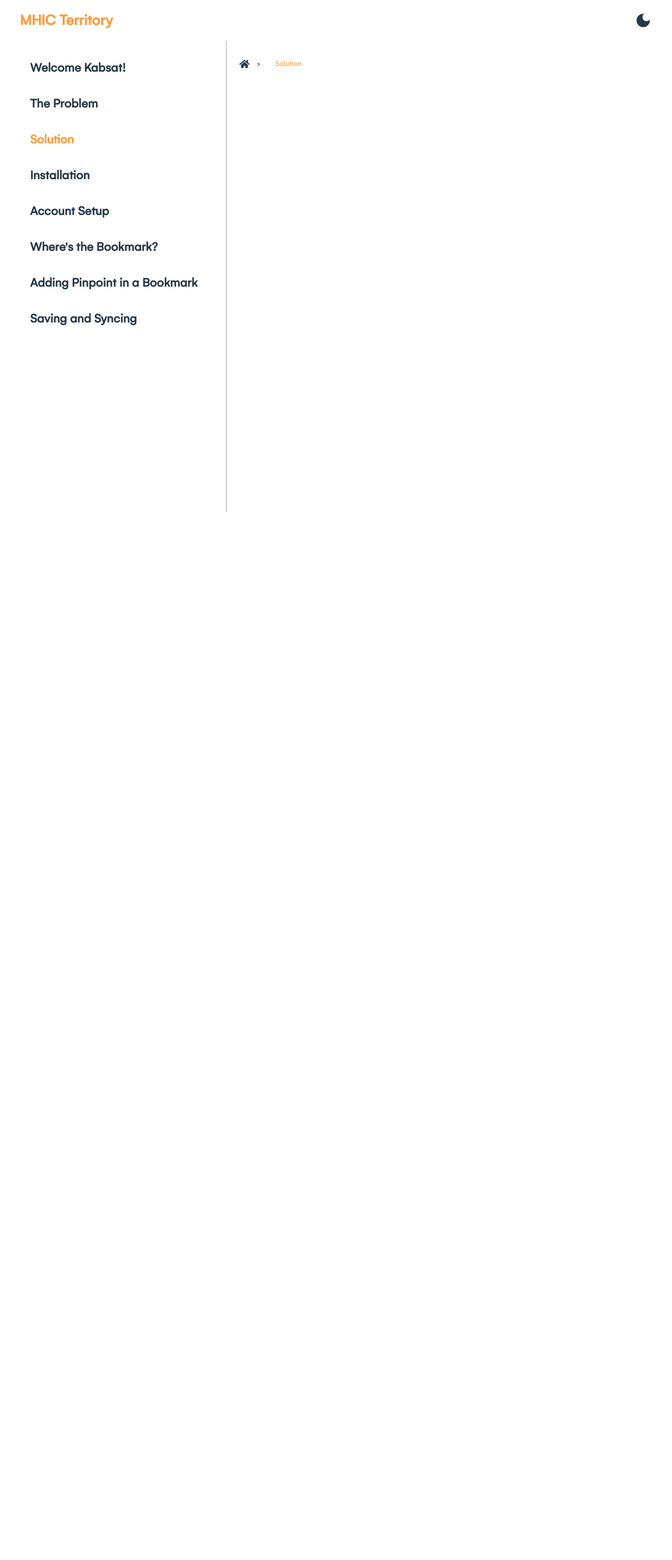
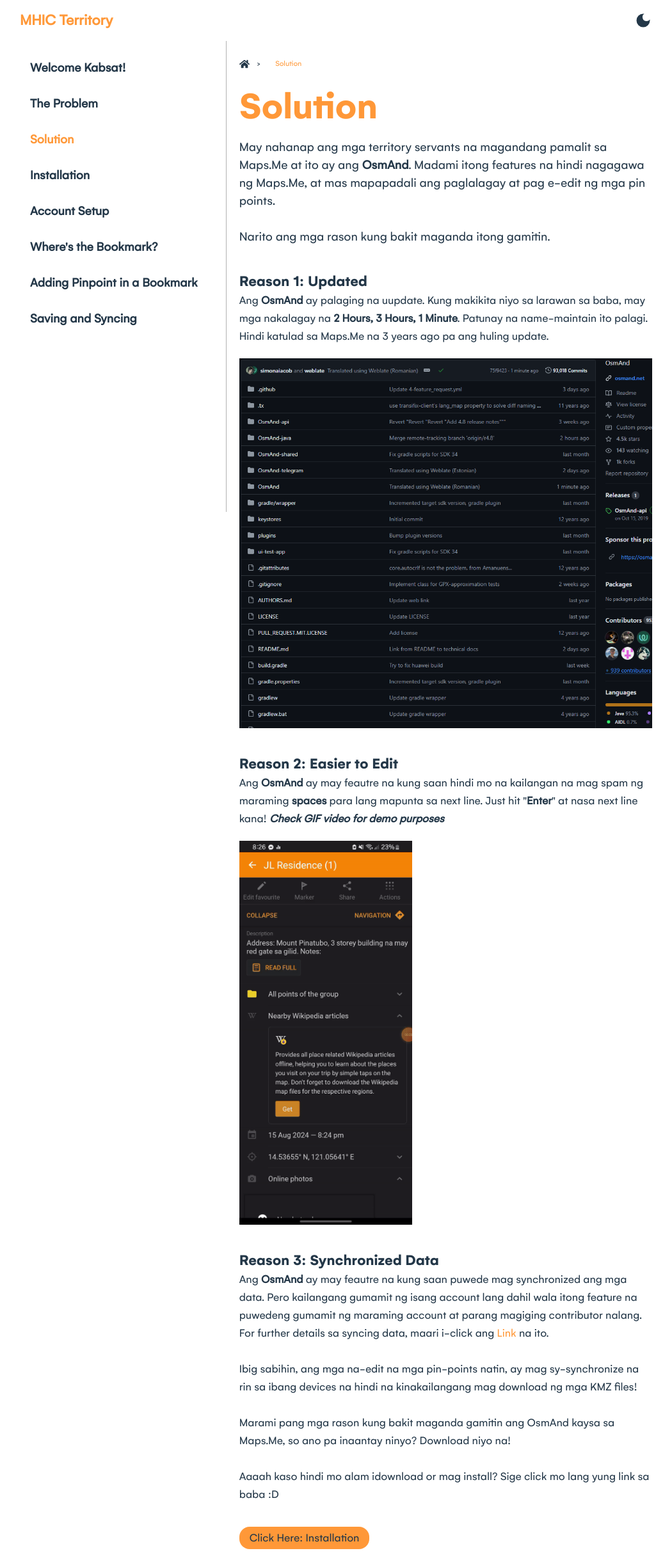
Before and after one commit to NighTzy-Godz/osmand-doc, a React (Vite) app in the folder client/: page /solution in a window 1280 px wide. Shown: the whole page at 64% size, without its empty margins (115-1165 px from the left). Before the commit the page ends 800 px from the top, so only its background shows below. Built offline with nearby package versions, Linux system fonts and the light colour scheme.

Commit message:
Added the Solution Page

```diff
--- a/client/src/pages/Solution.tsx
+++ b/client/src/pages/Solution.tsx
@@ -1,10 +1,91 @@
-import React from "react";
+import React, { useEffect } from "react";
 import CurrLocation from "../components/CurrLocation";
-
+import UPDATED from "../assets/imgs/updated.png";
+import NoSpaces from "../assets/imgs/noSpaces.gif";
+import { Link } from "react-router-dom";
 function Solution() {
+  useEffect(() => {
+    document.title = "MHIC Territory | Solution";
+  }, []);
   return (
     <div>
       <CurrLocation location="Solution" />
+
+      <h1 className="mb-5 text-mainColor text-6xl">Solution</h1>
+
+      <p className="text-textColor text-xl mb-10">
+        May nahanap ang mga territory servants na magandang pamalit sa Maps.Me
+        at ito ay ang <span className="font-semibold">OsmAnd</span>. Madami
+        itong features na hindi nagagawa ng Maps.Me, at mas mapapadali ang
+        paglalagay at pag e-edit ng mga pin points. <br /> <br />
+        Narito ang mga rason kung bakit maganda itong gamitin.
+      </p>
+
+      <div className="mb-10">
+        <h3 className="text-textColor text-2xl font-semibold">
+          Reason 1: Updated
+        </h3>
+        <p className="text-textColor text-lg mb-5">
+          Ang <span className="font-semibold">OsmAnd</span> ay palaging na
+          uupdate. Kung makikita niyo sa larawan sa baba, may mga nakalagay na{" "}
+          <span className="font-semibold">2 Hours, 3 Hours, 1 Minute</span>.
+          Patunay na name-maintain ito palagi. Hindi katulad sa Maps.Me na 3
+          years ago pa ang huling update.
+        </p>
+
+        <img src={UPDATED} alt="" />
+      </div>
+
+      <div className="mb-10">
+        <h3 className="text-textColor text-2xl font-semibold">
+          Reason 2: Easier to Edit
+        </h3>
+        <p className="text-textColor text-lg mb-5">
+          Ang <span className="font-semibold">OsmAnd</span> ay may feautre na
+          kung saan hindi mo na kailangan na mag spam ng maraming{" "}
+          <span className="font-semibold">spaces</span> para lang mapunta sa
+          next line. Just hit "<span className="font-semibold">Enter</span>" at
+          nasa next line kana!{" "}
+          <span className="font-semibold italic">
+            Check GIF video for demo purposes
+          </span>
+        </p>
+
+        <img src={NoSpaces} alt="" className="h-[600px]" />
+      </div>
+
+      <div className="mb-10">
+        <h3 className="text-textColor text-2xl font-semibold">
+          Reason 3: Synchronized Data
+        </h3>
+        <p className="text-textColor text-lg mb-5">
+          Ang <span className="font-semibold">OsmAnd</span> ay may feautre na
+          kung saan puwede mag synchronized ang mga data. Pero kailangang
+          gumamit ng isang account lang dahil wala itong feature na puwedeng
+          gumamit ng maraming account at parang magiging contributor nalang. For
+          further details sa syncing data, maari i-click ang{" "}
+          <Link to="/saving_syncing" className="text-mainColor hover:underline">
+            Link
+          </Link>{" "}
+          na ito.
+          <br /> <br />
+          Ibig sabihin, ang mga na-edit na mga pin-points natin, ay mag
+          sy-synchronize na rin sa ibang devices na hindi na kinakailangang mag
+          download ng mga KMZ files!
+          <br /> <br />
+          Marami pang mga rason kung bakit maganda gamitin ang OsmAnd kaysa sa
+          Maps.Me, so ano pa inaantay ninyo? Download niyo na! <br /> <br />
+          Aaaah kaso hindi mo alam idownload or mag install? Sige click mo lang
+          yung link sa baba :D
+        </p>
+      </div>
+
+      <Link
+        to="/installation"
+        className="px-4 py-2 text-lg text-textColor bg-mainColor rounded-2xl hover:bg-mainColorDark"
+      >
+        Click Here: Installation
+      </Link>
     </div>
   );
 }
```
Also changed, not shown: client/src/assets/imgs/noSpaces.gif (added), client/src/assets/imgs/updated.png (added).
